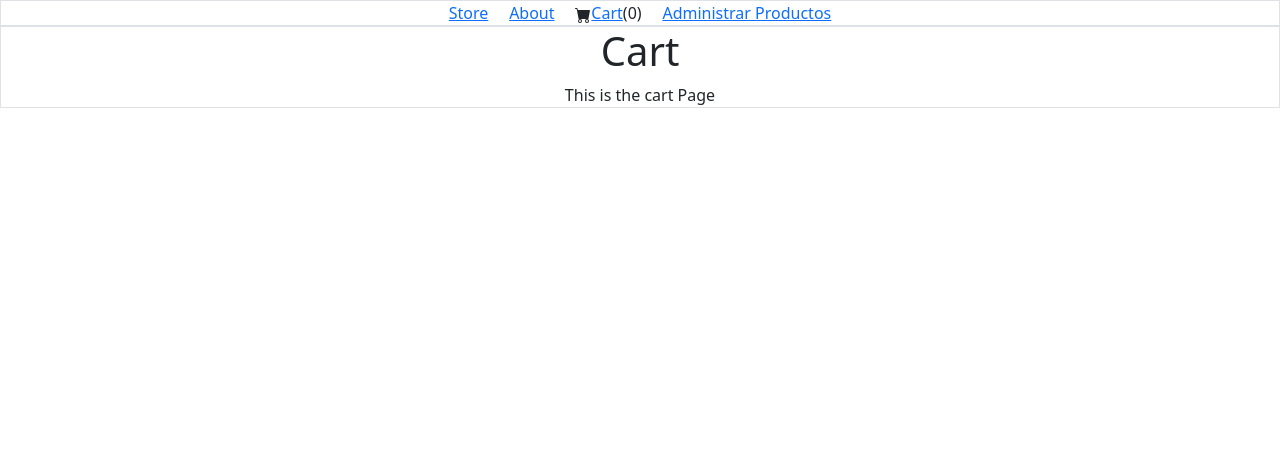
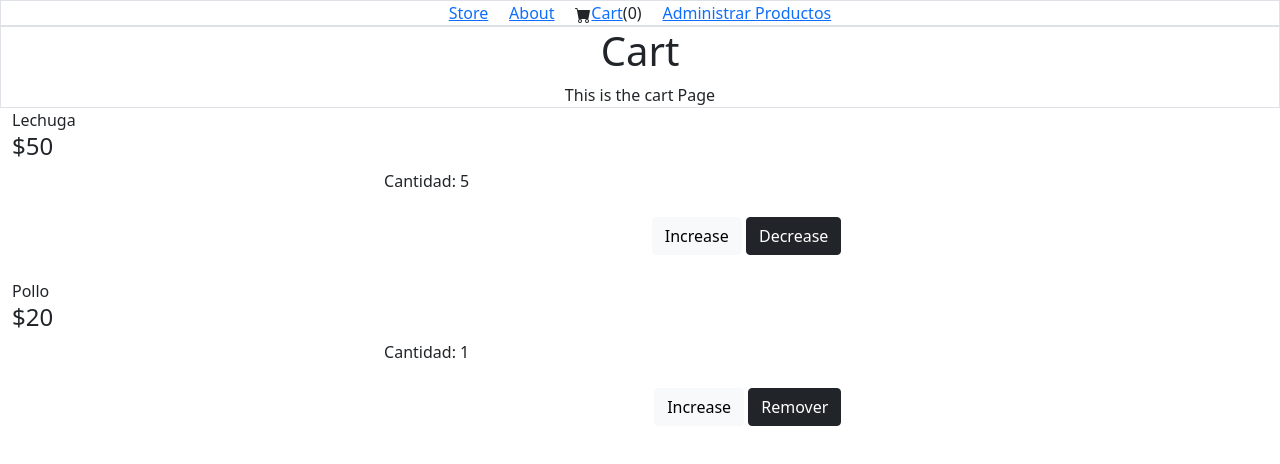
Before and after one commit to PabloSanchezB/programacion_web, a React (Create React App) app in the folder Ejercicio_React_15_10_2021/store_app/: page /cart in a window 1280 px wide. Shown: the top 464 px of the page. Built offline with nearby package versions, Linux system fonts and the light colour scheme.

Commit message:
Progreso Context

```diff
--- a/Ejercicio_React_15_10_2021/store_app/src/App.js
+++ b/Ejercicio_React_15_10_2021/store_app/src/App.js
@@ -3,15 +3,18 @@ import Container from 'react-bootstrap/Container';
 import {BrowserRouter as Router} from 'react-router-dom';
 import MisRoutes from './MisRutas';
 import Header from './componentes/Header';
+import CartContextProvider from './contexts/CartContext';
 
 function App() {
   return (
+    <CartContextProvider>
     <Container fluid>
       <Router>
         <Header/>
         <MisRoutes/>
       </Router>
     </Container>
+    </CartContextProvider>
   );
 }
 
--- /dev/null
+++ b/Ejercicio_React_15_10_2021/store_app/src/componentes/Carro.js
@@ -0,0 +1,26 @@
+import React from "react";
+import Row from 'react-bootstrap/Row'
+import Col from 'react-bootstrap/Col'
+import CarroLista from "./CarroLista";
+import CheckoutBox from "./CheckoutBox";
+
+export default function Carro(){
+    return(
+        <>
+        <Row>
+            <Col className="col py5 text-center border">
+                <h1>Cart </h1>
+                <span>This is the cart Page</span>
+            </Col>
+        </Row>
+        <Row>
+            <Col className="col-8">
+                <CarroLista />
+            </Col>
+            <Col className="col-4">
+                <CheckoutBox />
+            </Col>
+        </Row>
+        </>
+    );
+}
--- /dev/null
+++ b/Ejercicio_React_15_10_2021/store_app/src/componentes/CarroItem.js
@@ -0,0 +1,42 @@
+import React, { useContext } from "react";
+import { CartContext } from "../contexts/CartContext";
+import {Col, Row} from 'react-bootstrap';
+import Button from 'react-bootstrap/Button';
+
+export default function CarroItem({producto}){
+    const {nombre, Precio, cantidad} = producto;
+    const {increase, decrease, removeProduct} = useContext(CartContext);
+
+    const showButton = (cant) =>{
+        if(cant === 1){
+            return(<Button variant="dark">Remover</Button>)
+        }else{
+            return(<Button variant="dark">Decrease</Button>)
+        }
+    }
+
+    return(
+        <div className="item">
+            <Row className="">
+                <Col className="text-start">
+                <span>{nombre}</span>
+                </Col>
+            </Row>
+            <Row>
+                <Col className="text-start">
+                    <h4>${Precio}</h4>
+                </Col>
+            </Row>
+            <Row>
+                <Col className="text-center">
+                    <span>Cantidad: {cantidad}</span>
+                </Col>
+            </Row>
+            <Row>
+                <Col className="py-4 text-end">
+                <Button variant="light">Increase</Button> {showButton(cantidad)}
+                </Col>
+            </Row>
+        </div>
+    );
+}
--- /dev/null
+++ b/Ejercicio_React_15_10_2021/store_app/src/componentes/CarroLista.js
@@ -0,0 +1,20 @@
+import React, {useContext} from "react";
+import { CartContext } from "../contexts/CartContext";
+import CarroItem from "./CarroItem";
+import { Col, Row } from 'react-bootstrap';
+
+export default function CarroLista(){
+    const {cartItems} = useContext(CartContext);
+
+    return(
+        <Row>
+            <Col>
+                {cartItems.map((item)=>{
+                    return(
+                        <CarroItem producto={item} />
+                    )
+                })}
+            </Col>
+        </Row>
+    );
+}
--- /dev/null
+++ b/Ejercicio_React_15_10_2021/store_app/src/componentes/CheckoutBox.js
@@ -0,0 +1,10 @@
+import React, { useContext } from "react";
+import { CartContext } from "../contexts/CartContext";
+
+export default function CheckoutBox(){
+    const {clearCart, handleCheckout, itemCount, total} = useContext(CartContext);
+
+    return(
+        <></>
+    );
+}
--- a/Ejercicio_React_15_10_2021/store_app/src/componentes/Header.js
+++ b/Ejercicio_React_15_10_2021/store_app/src/componentes/Header.js
@@ -1,9 +1,11 @@
-import React from 'react';
+import React, { useContext } from 'react';
 import Row from 'react-bootstrap/Row'
 import Col from 'react-bootstrap/Col'
 import { Link } from "react-router-dom";
+import { CartContext } from '../contexts/CartContext';
 
 const Header =()=>{
+    const {itemCount} = useContext(CartContext);
     return(
         <Row>
             <Col className="col py5 text-center border">
@@ -15,7 +17,7 @@ const Header =()=>{
                     <path d="M0 1.5A.5.5 0 0 1 .5 1H2a.5.5 0 0 1 .485.379L2.89 3H14.5a.5.5 0 0 1 .491.592l-1.5 8A.5.5 0 0 1 13 12H4a.5.5 0 0 1-.491-.408L2.01 3.607 1.61 2H.5a.5.5 0 0 1-.5-.5zM5 12a2 2 0 1 0 0 4 2 2 0 0 0 0-4zm7 0a2 2 0 1 0 0 4 2 2 0 0 0 0-4zm-7 1a1 1 0 1 1 0 2 1 1 0 0 1 0-2zm7 0a1 1 0 1 1 0 2 1 1 0 0 1 0-2z"/>
                 </svg>
                 <Link to='/cart'>Cart</Link>
-                <span>(0)</span>
+                <span>({itemCount})</span>
                 <span>&nbsp;&nbsp;&nbsp;&nbsp;&nbsp;</span>
                 <Link to='/admin_product'>Administrar Productos</Link>
             </Col>
--- a/Ejercicio_React_15_10_2021/store_app/src/componentes/ProductItem.js
+++ b/Ejercicio_React_15_10_2021/store_app/src/componentes/ProductItem.js
@@ -1,9 +1,11 @@
-import React from 'react'
+import React, {useContext} from 'react'
 import {Col, Row} from 'react-bootstrap'
 import Button from 'react-bootstrap/Button'
+import { CartContext } from '../contexts/CartContext'
 
 const ProductItem=(props)=>{
     const{nombre, Precio}=props.producto
+    const{addProduct} = useContext(CartContext);
     return(
         <div className="item">
             <Row className="">
@@ -18,7 +20,7 @@ const ProductItem=(props)=>{
             </Row>
             <Row>
                 <Col className="py-4 text-end">
-                <Button variant="light">Details</Button> <Button variant="dark">Add To Cart</Button>{' '}
+                <Button variant="light">Details</Button> <Button variant="dark">Add To Cart</Button>
                 </Col>
             </Row>
         </div>
--- /dev/null
+++ b/Ejercicio_React_15_10_2021/store_app/src/contexts/CartContext.js
@@ -0,0 +1,41 @@
+import React, { createContext, useReducer} from 'react';
+import { CartReducer } from './CartReducer';
+
+const initialState = {
+    cartItems: [{nombre: 'Lechuga', Precio: '50', cantidad: 5}, {nombre: 'Pollo', Precio: '20', cantidad: 1}],
+    itemCount: 0,
+    total: 0.0,
+    checkout: false
+};
+
+export const CartContext = createContext();
+const CartContextProvider = ({children}) => {
+    const [state, dispatch] = useReducer(CartReducer, initialState);
+    const increase = (payload) => {
+        dispatch({type: "INCREASE", payload});
+    };
+    const decrease = (payload) => {
+        dispatch({type: "DECREASE", payload});
+    };
+    const addProduct = (payload) => {
+        dispatch({type: "ADD_ITEM", payload});
+    };
+    const removeProduct = (payload) => {
+        dispatch({type: "REMOVE_ITEM", payload});
+    };
+    const clearCart = () => {
+        dispatch({type: "CLEAR"});
+    };
+    const handleCheckout = () => {
+        dispatch({type: "CHECKOUT"});
+    };
+    const contextValues = {
+        increase, decrease, addProduct, removeProduct, clearCart, handleCheckout, ...state
+    };
+    return(
+        <CartContext.Provider value={contextValues}>
+            {children}
+        </CartContext.Provider>
+    );
+};
+export default CartContextProvider;
--- /dev/null
+++ b/Ejercicio_React_15_10_2021/store_app/src/contexts/CartReducer.js
@@ -0,0 +1,8 @@
+import React from "react";
+
+export const CartReducer = (state, action) =>{
+    switch(action.type){
+        default:
+            return state;
+    }
+}
--- a/Ejercicio_React_15_10_2021/store_app/src/pages/Cart.js
+++ b/Ejercicio_React_15_10_2021/store_app/src/pages/Cart.js
@@ -1,14 +1,8 @@
 import React from "react";
-import Row from 'react-bootstrap/Row'
-import Col from 'react-bootstrap/Col'
+import Carro from "../componentes/Carro";
 
 export default function Cart(){
     return(
-        <Row>
-            <Col className="col py5 text-center border">
-                <h1>Cart </h1>
-                <span>This is the cart Page</span>
-            </Col>
-        </Row>
+        <Carro></Carro>
     );
 }
```
